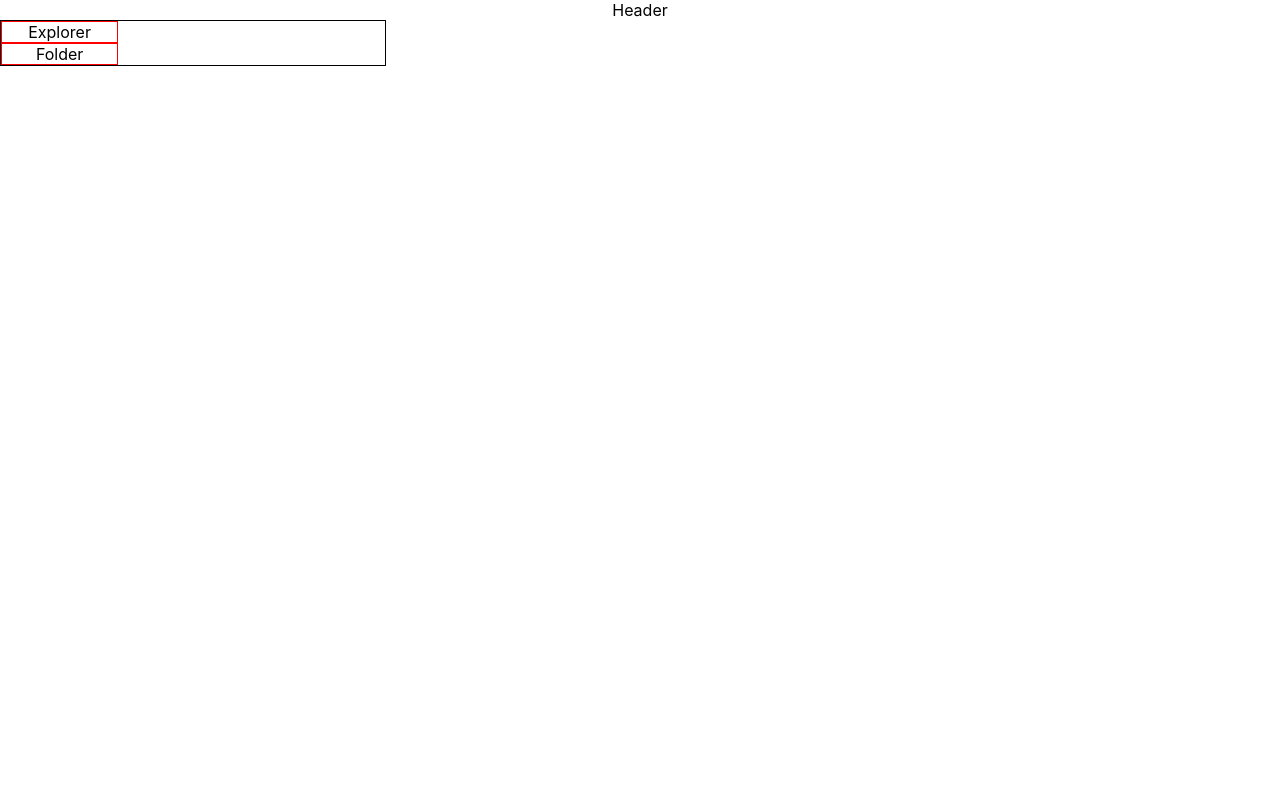
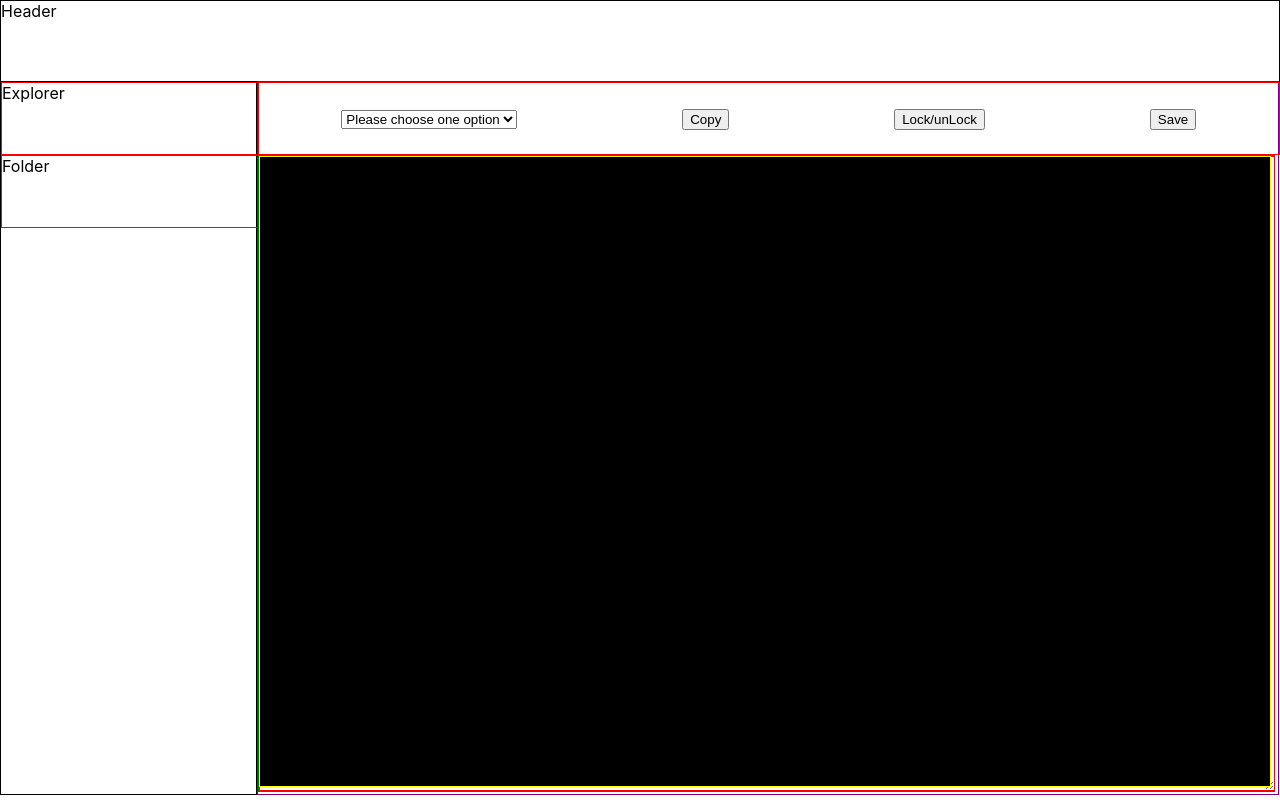
Before and after one commit to coderunner4sonam/Code_Editor_App, a React (Create React App) app: page / in a window 1280 px wide. Built offline with nearby package versions, Linux system fonts and the light colour scheme.

Commit message:
outlook structure done & worked on codeEditor component

```diff
--- a/src/App.css
+++ b/src/App.css
@@ -1,38 +1,3 @@
-.App {
-  text-align: center;
+.blueColor {
+  color: blue;
 }
-
-.App-logo {
-  height: 40vmin;
-  pointer-events: none;
-}
-
-@media (prefers-reduced-motion: no-preference) {
-  .App-logo {
-    animation: App-logo-spin infinite 20s linear;
-  }
-}
-
-.App-header {
-  background-color: #282c34;
-  min-height: 100vh;
-  display: flex;
-  flex-direction: column;
-  align-items: center;
-  justify-content: center;
-  font-size: calc(10px + 2vmin);
-  color: white;
-}
-
-.App-link {
-  color: #61dafb;
-}
-
-@keyframes App-logo-spin {
-  from {
-    transform: rotate(0deg);
-  }
-  to {
-    transform: rotate(360deg);
-  }
-}
--- a/src/App.js
+++ b/src/App.js
@@ -4,11 +4,12 @@ import MainBody from './component/MainBody';
 
 function App() {
   return (
-    <div className="App">
+    <div>
       <Header/>
       <MainBody/>
     </div>
   );
 }
 
+
 export default App;
--- a/src/component/CodeEditor.js
+++ b/src/component/CodeEditor.js
@@ -1,11 +1,74 @@
-import React from 'react'
+import React, { useState } from 'react'
+
+const blue = ["function", "let", "var", "const", "for"];
 
 const CodeEditor = () => {
+  const [inputText, setInputText] = useState("");
+  const [input, setInput] = useState("");
+
+  function handleInput(e) {
+    const text = e.target.value;
+    const textContent = text.split(" ").map((ele)=>{
+      if(blue.includes(ele)){
+        return <span className="blueColor">{ele + " "}</span>
+      }
+
+      return <span>{ele + " "}</span>
+    })
+    setInputText(textContent);
+  }
+
+
+  function handleEnter(e){
+
+    const text = e.target.value;
+    if(e.key === "Enter"){
+
+      setInputText([...inputText, <br/>])
+    }
+  }
+
+
+
   return (
-    <div>
+    <div style={CodeEditorStyle}>
+      <div style={colorInputStyle}>{inputText}</div>
+      <textarea type='text'  onChange={handleInput} onKeyDown={handleEnter} placeholder='type code here' style={CodeEditorInputStyle} spellCheck="none"/>
 
     </div>
   )
 }
 
+const CodeEditorStyle = {
+  position: 'relative',
+  width:"99.5%",
+  height:"89.2%",
+  border:"1px solid green",
+  backgoundColor:"black",
+
+}
+
+const CodeEditorInputStyle = {
+  width:"99.5%",
+  height:"99%",
+  border:"1px solid red",
+  color:"black",
+  backgroundColor: 'transparent', // Make the background transparent
+  // color: 'transparent',
+}
+
+const colorInputStyle = {
+  position: "absolute",
+  top:"0",
+  left:"0",
+  width:"99.5%",
+  height:"99%",
+  border:"1px solid yellow",
+  pointerEvents: 'none', // Prevent interaction with the overlay
+  zIndex: 1,
+  backgroundColor:"black",
+  color:"white",
+
+}
+
 export default CodeEditor
--- /dev/null
+++ b/src/component/Container.js
@@ -0,0 +1,24 @@
+import React from 'react'
+import NavBar from './NavBar'
+import CodeEditor from './CodeEditor'
+
+const Container = () => {
+  return (
+    <div style={ContainerStyle}>
+      <NavBar/>
+      <CodeEditor/>
+    </div>
+  )
+}
+const ContainerStyle = {
+    width:"100%",
+    height:"100%",
+    border:"1px solid purple"
+  }
+
+const NavBarStyle = {
+    width:"100%",
+    height:"10%",
+    border:"1px solid red"
+}
+export default Container
--- a/src/component/Header.js
+++ b/src/component/Header.js
@@ -2,10 +2,14 @@ import React from 'react'
 
 const Header = () => {
   return (
-    <div>
+    <div style={HeaderStyle}>
       Header
     </div>
   )
 }
 
+const HeaderStyle = {
+  height:"10vh",
+  border:"1px solid black"
+}
 export default Header
--- a/src/component/MainBody.js
+++ b/src/component/MainBody.js
@@ -1,12 +1,24 @@
 import React from 'react'
 import Sidebar from './Sidebar'
+import NavBar from './NavBar'
+import Container from './Container'
 
 const MainBody = () => {
   return (
-    <div>
+    <div style={MainBodyStyle}>
       <Sidebar/>
+
+      <Container/>
     </div>
   )
 }
 
+const MainBodyStyle = {
+  width:"99.9vw",
+  height:"89vh",
+  display:"flex",
+  justifyContent:"space-around",
+  alignItems:"center"
+}
+
 export default MainBody
--- a/src/component/NavBar.js
+++ b/src/component/NavBar.js
@@ -1,11 +1,38 @@
-import React from 'react'
+import React from "react";
 
 const NavBar = () => {
   return (
-    <div>
+    <div style={NavBarStyle}>
+      {/* dropdown */}
+        <div>
+        <select>
+          <option>Please choose one option</option>
+          <option>Javascript</option>
+          <option>Java</option>
+          <option>C++</option>
+          <option>Python</option>
+        </select>
+        </div>
+        <div>
+          <button>Copy</button>
+        </div>
+        <div>
+          <button>Lock/unLock</button>
+        </div>
+        <div>
+          <button>Save</button>
+        </div>
+    </div>
+  );
+};
 
-    </div>
-  )
-}
+const NavBarStyle = {
+  width: "100%",
+  height: "10%",
+  border: "1px solid red",
+  display:"flex",
+  justifyContent:"space-around",
+  alignItems:"center"
+};
 
-export default NavBar
+export default NavBar;
--- a/src/component/Sidebar.js
+++ b/src/component/Sidebar.js
@@ -10,14 +10,14 @@ const Sidebar = () => {
 }
 
 const SidebarStyle = {
-  width:"30%",
+  width:"25%",
   height:"100%",
   border:"1px solid black"
 }
 
 const OptionStyle = {
-  width:"30%",
-  height:"20%",
+  width:"100%",
+  height:"10%",
   border:"1px solid red"
 }
 
```
